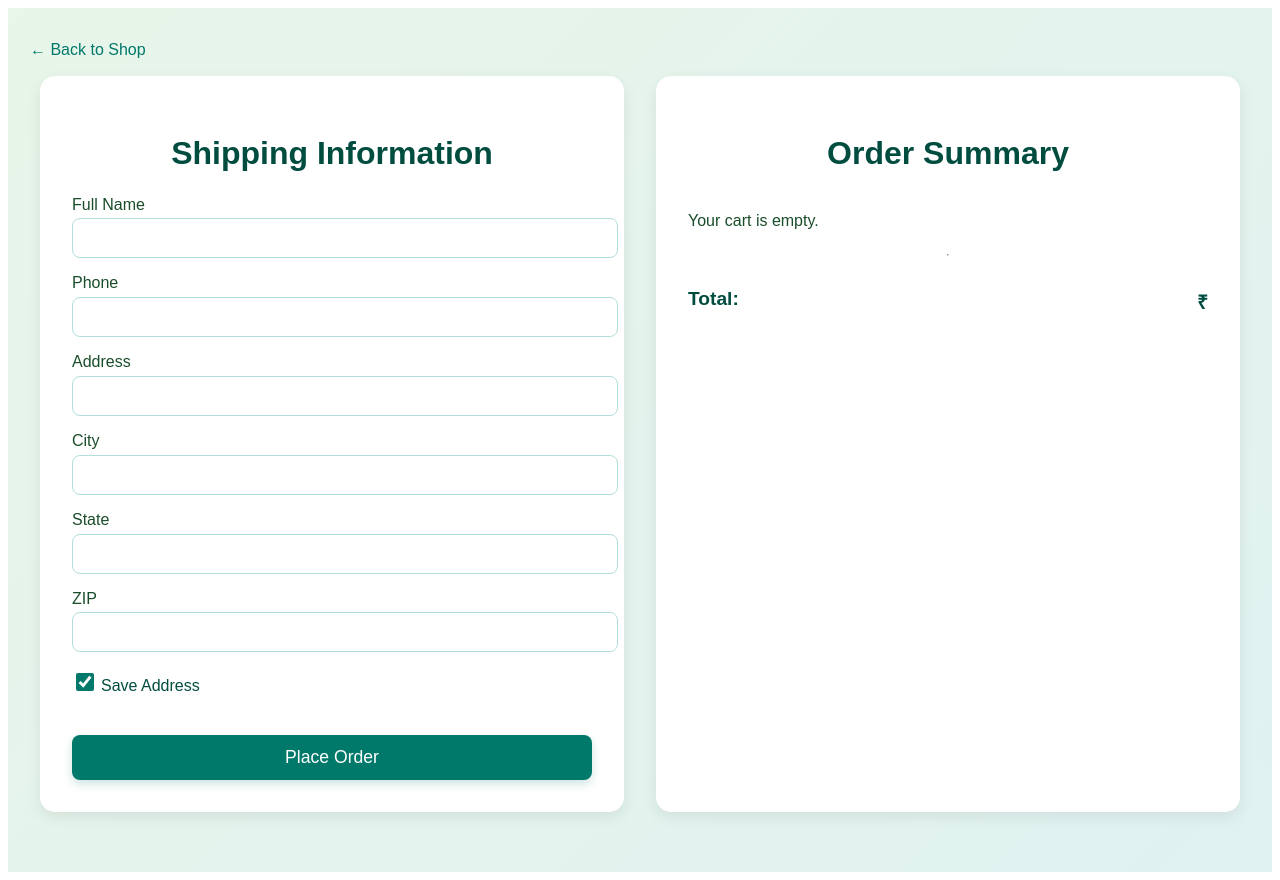
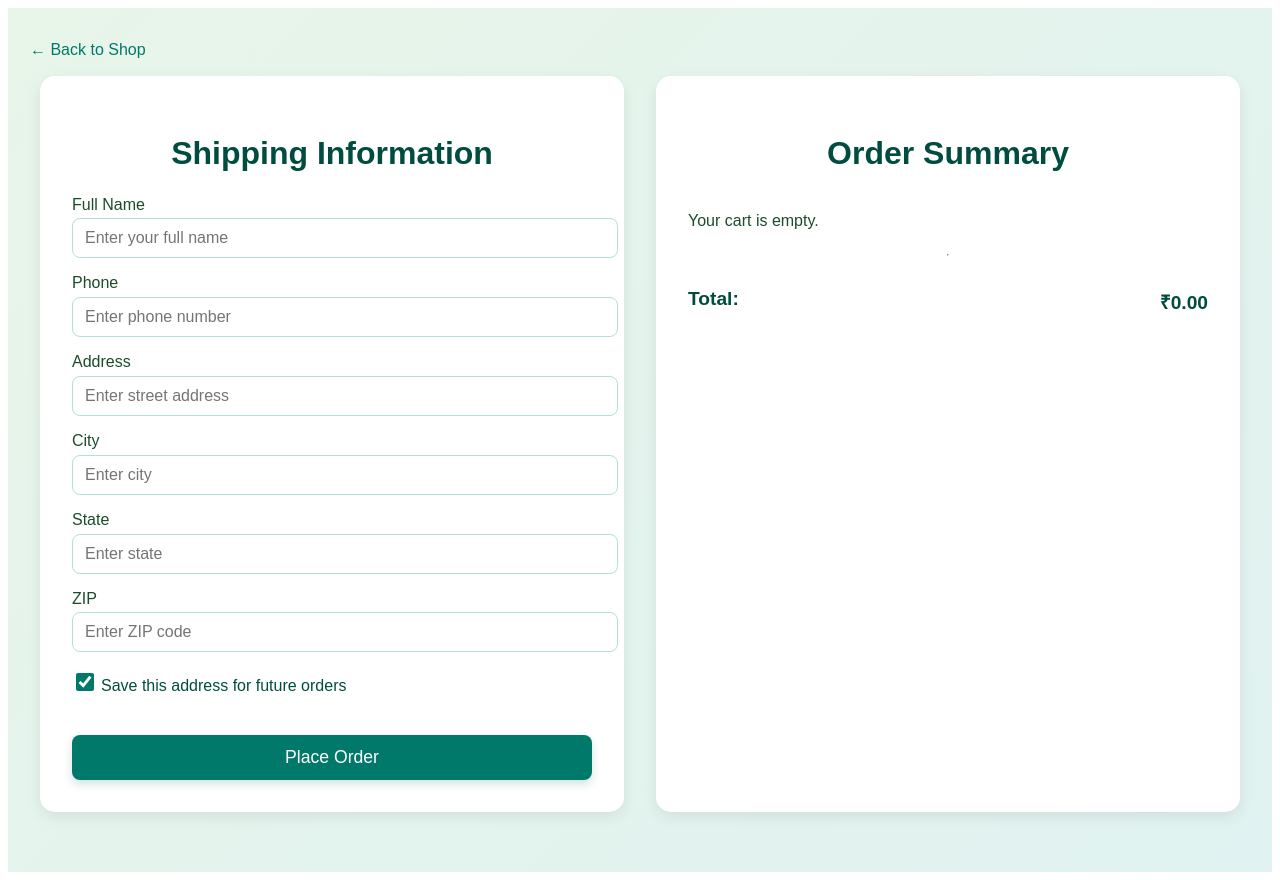
Before and after one commit to Patelharsh6/BMC-DriedUp, a React (Vite) app in the folder Frontend/: page /checkout in a window 1280 px wide. Built offline with nearby package versions, Linux system fonts and the light colour scheme.

Commit message:
edit formate

```diff
--- a/Frontend/src/Components/Checkout.css
+++ b/Frontend/src/Components/Checkout.css
@@ -28,7 +28,6 @@
   animation: slideInUp 0.7s ease-out;
 }
 
-/* --- Left: Shipping Form --- */
 .checkout-form {
   flex: 1;
   background: white;
@@ -170,7 +169,6 @@
   color: #00796b;
 }
 
-/* --- Total Section --- */
 .checkout-total {
   display: flex;
   justify-content: space-between;
@@ -201,7 +199,6 @@
   border-radius: 3px;
 }
 
-/* --- Animations --- */
 @keyframes slideInUp {
   from {
     opacity: 0;
@@ -226,7 +223,6 @@
   }
 }
 
-/* --- Responsive --- */
 @media (max-width: 992px) {
   .driedup-checkout-wrapper {
     flex-direction: column;
--- a/Frontend/src/Components/Checkout.jsx
+++ b/Frontend/src/Components/Checkout.jsx
@@ -10,25 +10,32 @@ const Checkout = () => {
   const { totalPrice, discountApplied } = location.state || {};
 
   const storedUser = JSON.parse(localStorage.getItem('user'));
+
+  const storedAddress = storedUser?.address || {};
+
   const [formData, setFormData] = useState({
     name: storedUser?.fullname || '',
-    phone: storedUser?.address.phone || '',
-    address: storedUser?.address.address || '',
-    city: storedUser?.address.city || '',
-    state: storedUser?.address.state || '',
-    zip: storedUser?.address.zip || ''
+    phone: storedAddress.phone || '',
+    address: storedAddress.address || '',
+    city: storedAddress.city || '',
+    state: storedAddress.state || '',
+    zip: storedAddress.zip || '',
   });
 
   const [saveAddress, setSaveAddress] = useState(true);
 
-  const handleChange = e => {
+  const handleChange = (e) => {
     const { name, value } = e.target;
-    setFormData(prev => ({ ...prev, [name]: value }));
+    setFormData((prev) => ({ ...prev, [name]: value }));
   };
 
-  const handleSubmit = async e => {
+  const handleSubmit = async (e) => {
     e.preventDefault();
-    if (!storedUser?.id) { alert('Login required'); navigate('/signinpage'); return; }
+    if (!storedUser?.id) {
+      alert('Please log in before placing an order.');
+      navigate('/signinpage');
+      return;
+    }
 
     try {
       const res = await fetch('http://localhost:3021/api/create-order', {
@@ -38,8 +45,8 @@ const Checkout = () => {
           userId: storedUser.id,
           items: cartItems,
           totalPrice,
-          shippingAddress: formData
-        })
+          shippingAddress: formData,
+        }),
       });
 
       if (!res.ok) throw new Error('Failed to place order');
@@ -48,8 +55,9 @@ const Checkout = () => {
         const addrRes = await fetch('http://localhost:3021/api/user/address', {
           method: 'PUT',
           headers: { 'Content-Type': 'application/json' },
-          body: JSON.stringify({ userId: storedUser.id, address: formData })
+          body: JSON.stringify({ userId: storedUser.id, address: formData }),
         });
+
         if (addrRes.ok) {
           const { user } = await addrRes.json();
           localStorage.setItem('user', JSON.stringify(user));
@@ -57,17 +65,23 @@ const Checkout = () => {
       }
 
       clearCart();
-      alert(`Order placed successfully! ${discountApplied ? '15% discount applied.' : ''}`);
+      alert(
+        `Order placed successfully! ${
+          discountApplied ? '15% discount applied.' : ''
+        }`
+      );
       navigate('/orders');
     } catch (err) {
       console.error(err);
-      alert(err.message);
+      alert(err.message || 'Something went wrong while placing your order.');
     }
   };
 
   return (
     <div className="driedup-checkout-container">
-      <button className="back-btn-checkout" onClick={() => navigate('/homepage')}>&larr; Back to Shop</button>
+      <button className="back-btn-checkout" onClick={() => navigate('/homepage')}>
+        &larr; Back to Shop
+      </button>
 
       <div className="driedup-checkout-wrapper">
         <form className="checkout-form" onSubmit={handleSubmit}>
@@ -75,45 +89,82 @@ const Checkout = () => {
 
           <label>
             Full Name
-            <input name="name" value={formData.name} onChange={handleChange} required />
+            <input
+              name="name"
+              value={formData.name}
+              onChange={handleChange}
+              placeholder="Enter your full name"
+              required
+            />
           </label>
 
           <label>
             Phone
-            <input name="phone" value={formData.phone} onChange={handleChange} required />
+            <input
+              name="phone"
+              value={formData.phone}
+              onChange={handleChange}
+              placeholder="Enter phone number"
+              required
+            />
           </label>
 
           <label>
             Address
-            <input name="address" value={formData.address} onChange={handleChange} required />
+            <input
+              name="address"
+              value={formData.address}
+              onChange={handleChange}
+              placeholder="Enter street address"
+              required
+            />
           </label>
 
           <label>
             City
-            <input name="city" value={formData.city} onChange={handleChange} required />
+            <input
+              name="city"
+              value={formData.city}
+              onChange={handleChange}
+              placeholder="Enter city"
+              required
+            />
           </label>
 
           <label>
             State
-            <input name="state" value={formData.state} onChange={handleChange} required />
+            <input
+              name="state"
+              value={formData.state}
+              onChange={handleChange}
+              placeholder="Enter state"
+              required
+            />
           </label>
 
           <label>
             ZIP
-            <input name="zip" value={formData.zip} onChange={handleChange} required />
+            <input
+              name="zip"
+              value={formData.zip}
+              onChange={handleChange}
+              placeholder="Enter ZIP code"
+              required
+            />
           </label>
 
           <label className="save-address">
             <input
               type="checkbox"
               checked={saveAddress}
-              onChange={e => setSaveAddress(e.target.checked)}
+              onChange={(e) => setSaveAddress(e.target.checked)}
             />
-            Save Address
+            Save this address for future orders
           </label>
 
-
-          <button type="submit" className="place-order-btn">Place Order</button>
+          <button type="submit" className="place-order-btn">
+            Place Order
+          </button>
         </form>
 
         <div className="checkout-summary">
@@ -122,9 +173,13 @@ const Checkout = () => {
             <p>Your cart is empty.</p>
           ) : (
             <div className="cart-items">
-              {cartItems.map(item => (
+              {cartItems.map((item) => (
                 <div className="checkout-cart-item" key={item.id}>
-                  <img src={item.img} alt={item.name} className="checkout-cart-img" />
+                  <img
+                    src={item.img}
+                    alt={item.name}
+                    className="checkout-cart-img"
+                  />
                   <div className="checkout-cart-info">
                     <h4>{item.name}</h4>
                     <p>Qty: {item.quantity}</p>
@@ -139,9 +194,13 @@ const Checkout = () => {
           <hr />
           <div className="checkout-total">
             <strong>Total:</strong>
-            <span>₹{totalPrice?.toFixed(2)}</span>
+            <span>₹{totalPrice?.toFixed(2) || '0.00'}</span>
           </div>
-          {discountApplied && <div className="checkout-discount">15% First Order Discount Applied!</div>}
+          {discountApplied && (
+            <div className="checkout-discount">
+              15% First Order Discount Applied!
+            </div>
+          )}
         </div>
       </div>
     </div>
--- a/Frontend/src/Components/HomePage.jsx
+++ b/Frontend/src/Components/HomePage.jsx
@@ -32,19 +32,16 @@ const Homepage = () => {
 
   const navigate = useNavigate();
 
-  // ===== User & UI State =====
   const [userData, setUserData] = useState(null);
   const [isProfileOpen, setIsProfileOpen] = useState(false);
   const [isCartOpen, setIsCartOpen] = useState(false);
   const [isMenuOpen, setIsMenuOpen] = useState(false);
 
-  // ===== Load user data on mount =====
   useEffect(() => {
     const storedUser = localStorage.getItem('user');
     if (storedUser) {
       setUserData(JSON.parse(storedUser));
     } else {
-      // Optional: Dummy user for testing
       const dummyUser = {
         name: '',
         email: '',
@@ -55,7 +52,6 @@ const Homepage = () => {
     }
   }, []);
 
-  // ===== Profile Modal =====
   const handleOpenProfile = () => {
     const storedUser = localStorage.getItem('user');
     if (storedUser) {
@@ -67,13 +63,11 @@ const Homepage = () => {
     }
   };
 
-  // ===== Logout =====
   const handleLogout = () => {
     localStorage.clear();
     navigate('/signinpage');
   };
 
-  // ===== Checkout Logic =====
   const goToCheckout = async () => {
     if (!userData?.email) {
       alert('Please login first.');
@@ -96,7 +90,6 @@ const Homepage = () => {
 
   return (
     <div className="driedup-container">
-      {/* ===== Navigation Bar ===== */}
       <nav className="driedup-nav">
         <div className="driedup-nav-container">
           <img src={Mylogo} alt="DriedUp Logo" className="nav-logo" />
@@ -115,7 +108,6 @@ const Homepage = () => {
         </div>
       </nav>
 
-      {/* ===== Products Grid ===== */}
       <main className="driedup-products-grid">
         {products.map((product, index) => (
           <div
@@ -151,12 +143,11 @@ const Homepage = () => {
         ))}
       </main>
 
-      {/* ===== Profile Modal ===== */}
       <Modal isOpen={isProfileOpen} onClose={() => setIsProfileOpen(false)}>
         <h3>User Profile</h3>
         <div className="driedup-profile-info">
           <strong>Name:</strong>
-          <p>{userData?.name || 'N/A'}</p>
+          <p>{userData?.fullname || 'N/A'}</p>
         </div>
         <div className="driedup-profile-info">
           <strong>Email:</strong>
@@ -168,7 +159,6 @@ const Homepage = () => {
         </div>
       </Modal>
 
-      {/* ===== Cart Modal ===== */}
       <Modal isOpen={isCartOpen} onClose={() => setIsCartOpen(false)}>
         <h3>Your Cart</h3>
         <div className="driedup-cart-items-list">
--- a/Frontend/src/Components/Signin.jsx
+++ b/Frontend/src/Components/Signin.jsx
@@ -35,7 +35,7 @@ const SignInPage = () => {
   };
 
   const handleBack = () => {
-    navigate(-1);
+    navigate('/');
   };
 
   return (
```
Also changed, not shown: Frontend/src/Components/SignUp.jsx (+57 -19 lines), 1 other file (tests, documents, lock files or other folders).
